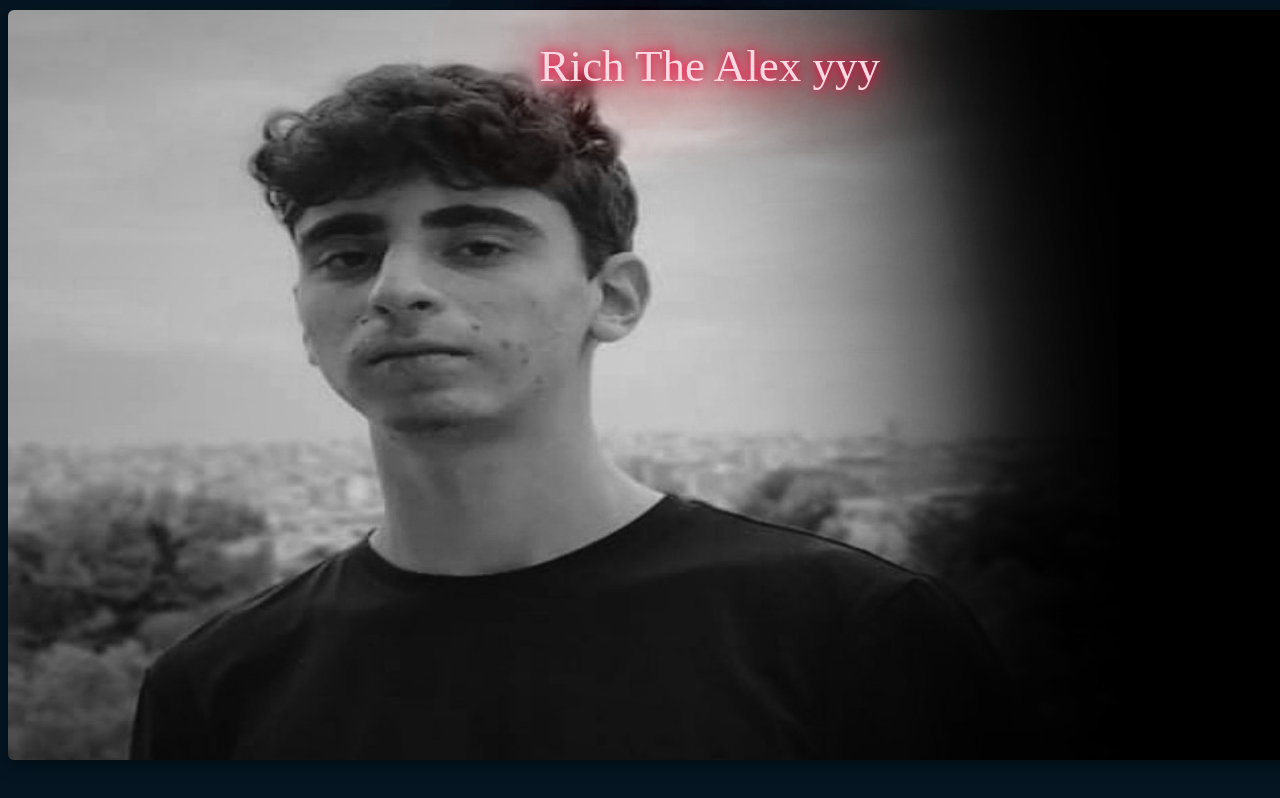
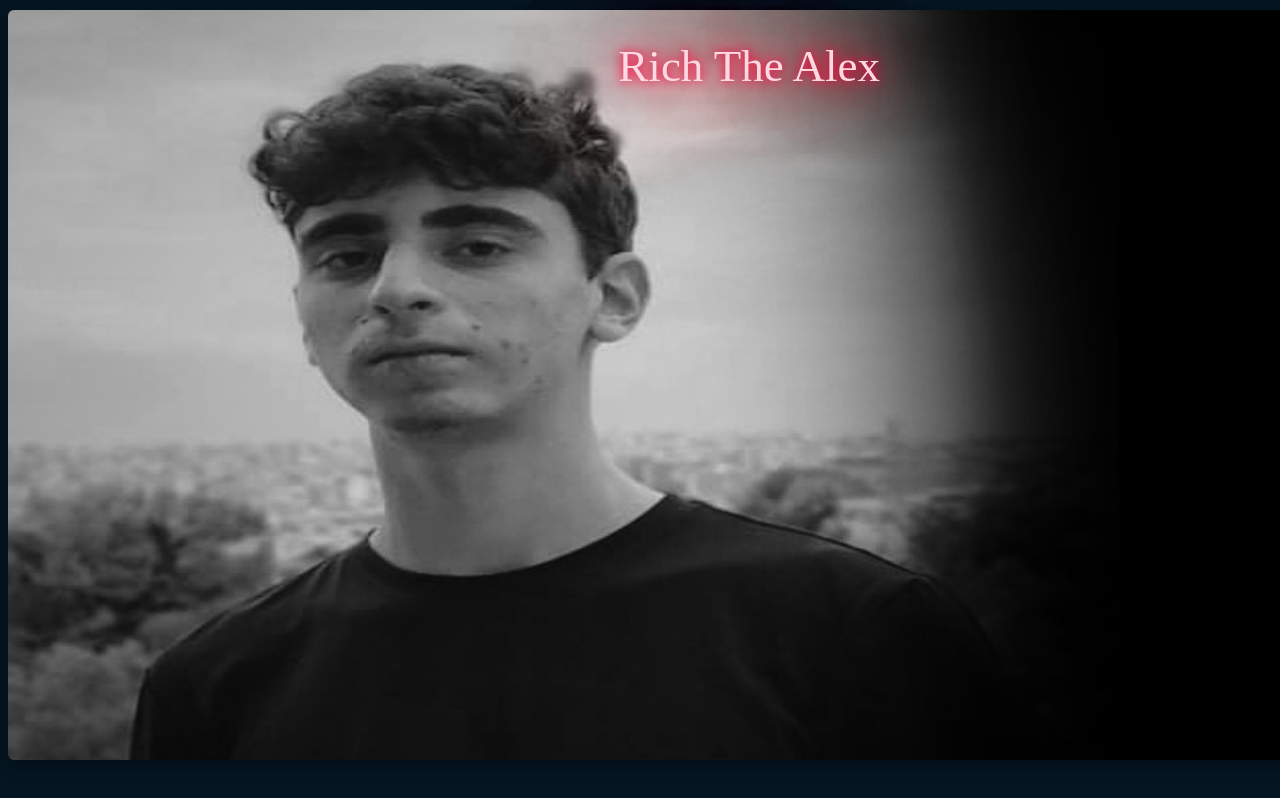
Before and after one commit to Geots/rich-the-alex, a plain HTML site: page index.html in a window 1280 px wide. Shown: the top 798 px of the page. Drawn offline with Linux system fonts and the light colour scheme.

Commit message:
Update index.html

```diff
--- a/index.html
+++ b/index.html
@@ -13,7 +13,7 @@
     <body>
         <div>
             <img class="img" src="images/main2.jpeg">
-            <div class="top-right">Rich The Alex yyy</div>
+            <div class="top-right">Rich The Alex</div>
         </div>
     </body>
 </html>
```
